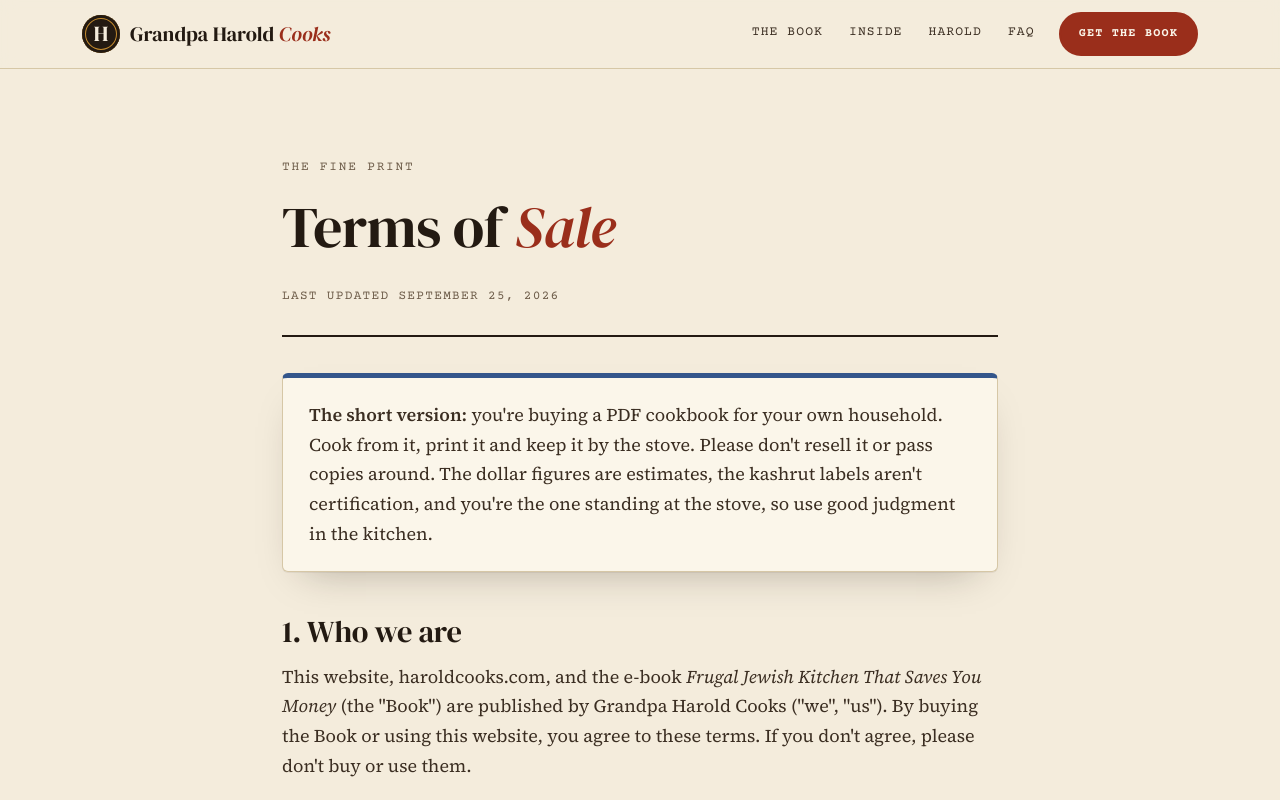
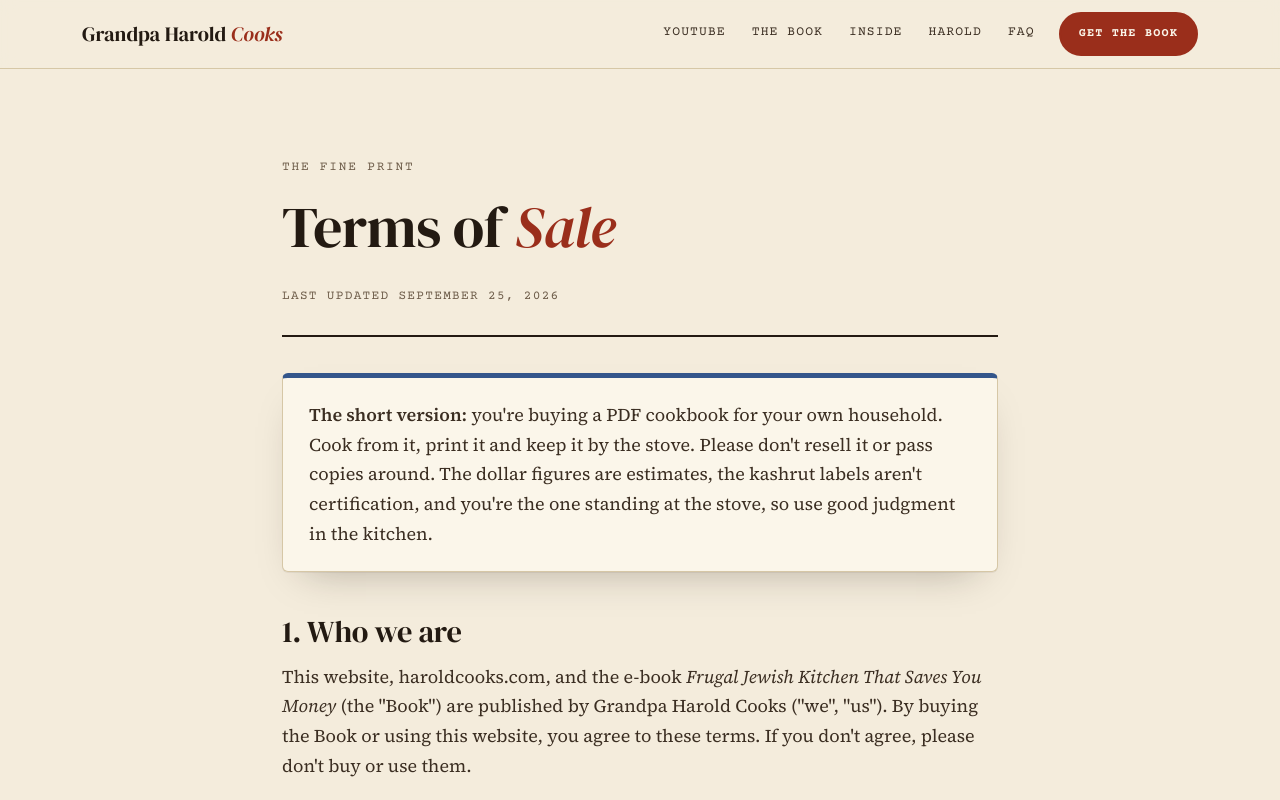
Before and after one commit to noswear123/harold, a website: page terms.html in a window 1280 px wide. Shown: the top 800 px of the page. Drawn offline with nearby package versions, Linux system fonts and the light colour scheme.

Commit message:
Remove H logo mark, add YouTube links and About-section button
Co-Authored-By: Claude Opus 5.5 (1M context) <noreply@anthropic.com>

```diff
--- a/styles.css
+++ b/styles.css
@@ -149,16 +149,9 @@ p { margin: 0 0 1em; color: var(--ink-2); }
 }
 .nav__in { display: flex; align-items: center; gap: 24px; height: 68px; }
 .logo { display: flex; align-items: center; gap: 10px; text-decoration: none; color: var(--ink); }
-.logo__mark {
-  display: grid; place-items: center; width: 38px; height: 38px;
-  background: var(--ink); color: var(--cream);
-  font-family: var(--display); font-size: 1.35rem; border-radius: 50%;
-  box-shadow: inset 0 0 0 3px var(--ink), inset 0 0 0 4px var(--honey);
-}
 .logo__text { font-family: var(--display); font-size: 1.28rem; line-height: 1; }
 .logo__text em { color: var(--paprika); }
 .logo--light { color: var(--cream); }
-.logo--light .logo__mark { background: var(--cream); color: var(--ink); box-shadow: inset 0 0 0 3px var(--cream), inset 0 0 0 4px var(--paprika); }
 .nav__links { display: flex; gap: 26px; margin-left: auto; }
 .nav__links a { font-family: var(--type); font-size: .82rem; letter-spacing: .08em; text-transform: uppercase; color: var(--ink-2); text-decoration: none; padding: 4px 0; border-bottom: 2px solid transparent; }
 .nav__links a:hover { border-color: var(--paprika); color: var(--ink); }
@@ -480,3 +473,5 @@ p { margin: 0 0 1em; color: var(--ink-2); }
 .form textarea { min-height: 120px; resize: vertical; }
 .form__hint { font-size: .92rem; color: var(--ink-mute); margin: 6px 0 0; }
 .form__hp { position: absolute; left: -9999px; }
+.about__yt { margin-top: 32px; }
+@media (max-width: 480px) { .about__yt { display: flex; width: 100%; white-space: normal; text-align: center; } }
--- a/terms.html
+++ b/terms.html
@@ -18,10 +18,10 @@
 <header class="nav">
   <div class="wrap nav__in">
     <a class="logo" href="index.html" aria-label="Grandpa Harold Cooks, home">
-      <span class="logo__mark">H</span>
       <span class="logo__text">Grandpa Harold <em>Cooks</em></span>
     </a>
     <nav class="nav__links" aria-label="Main">
+      <a href="https://www.youtube.com/@grandpaharoldcooks" target="_blank" rel="noopener">YouTube</a>
       <a href="index.html#book">The Book</a>
       <a href="index.html#inside">Inside</a>
       <a href="index.html#harold">Harold</a>
@@ -100,10 +100,11 @@
 <footer class="footer">
   <div class="wrap footer__in">
     <div>
-      <a class="logo logo--light" href="index.html"><span class="logo__mark">H</span><span class="logo__text">Grandpa Harold <em>Cooks</em></span></a>
+      <a class="logo logo--light" href="index.html"><span class="logo__text">Grandpa Harold <em>Cooks</em></span></a>
       <p class="footer__tag">A meal · a memory · a blessing</p>
     </div>
     <nav class="footer__links" aria-label="Footer">
+      <a href="https://www.youtube.com/@grandpaharoldcooks" target="_blank" rel="noopener">YouTube</a>
       <a href="index.html#order">Order</a>
       <a href="terms.html" aria-current="page">Terms</a>
       <a href="privacy.html">Privacy</a>
```
Also changed, not shown: download.html (+0 -1 lines), index.html (+4 -2 lines), privacy.html (+3 -2 lines), refund-request-sent.html (+3 -2 lines), refund-request.html (+3 -2 lines), refunds.html (+3 -2 lines).
